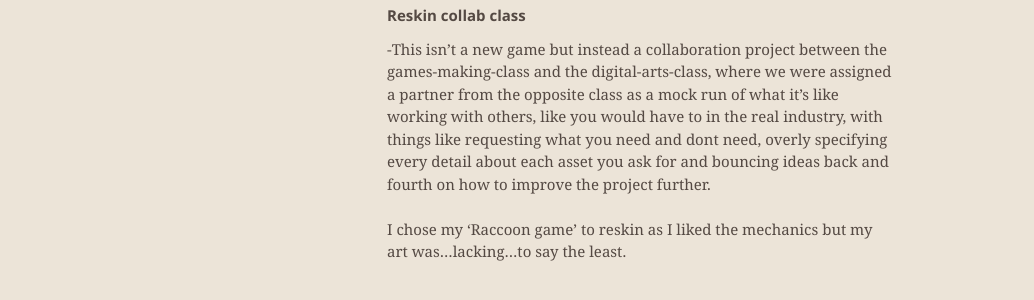
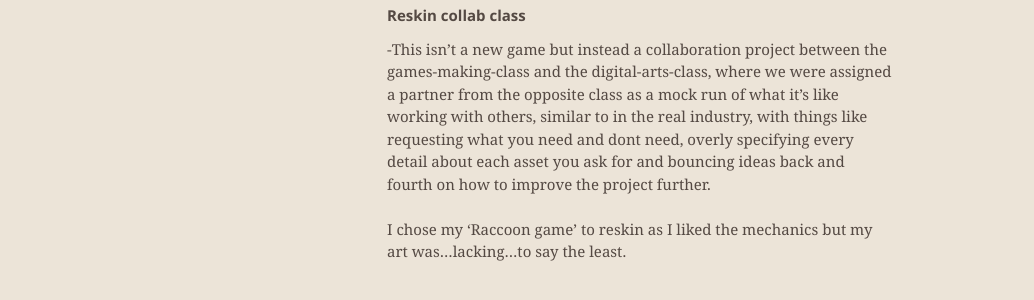
Before and after one commit to TonyStarkOfWinterfell/portfolio, a Jekyll site: the page built from Reskin.md, in a window 1280 px wide. Shown: the part 408-708 px from the top of the page, without its empty margins (0-1034 px from the left). Built offline with Jekyll 4.4.1, drawn with Linux system fonts in a browser that asks for light colours; our own code applies the rules of GitHub Pages for plain Markdown files; the repository's description, which GitHub fills in, is left out.

Commit message:
Update Reskin.md

```diff
--- a/Reskin.md
+++ b/Reskin.md
@@ -1,6 +1,6 @@
 # Reskin collab class
 
--This isn't a new game but instead a collaboration project between the games-making-class and the digital-arts-class, where we were assigned a partner from the opposite class as a mock run of what it's like working with others, like you would have to in the real industry, with things like requesting what you need and dont need, overly specifying every detail about each asset you ask for and bouncing ideas back and fourth on how to improve the project further.
+-This isn't a new game but instead a collaboration project between the games-making-class and the digital-arts-class, where we were assigned a partner from the opposite class as a mock run of what it's like working with others, similar to in the real industry, with things like requesting what you need and dont need, overly specifying every detail about each asset you ask for and bouncing ideas back and fourth on how to improve the project further.
 <br>
 <br>
 I chose my 'Raccoon game' to reskin as I liked the mechanics but my art was...lacking...to say the least.
```
